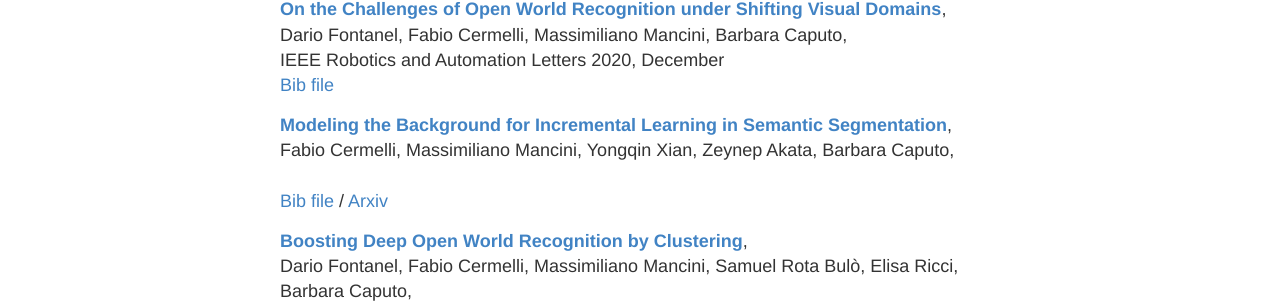
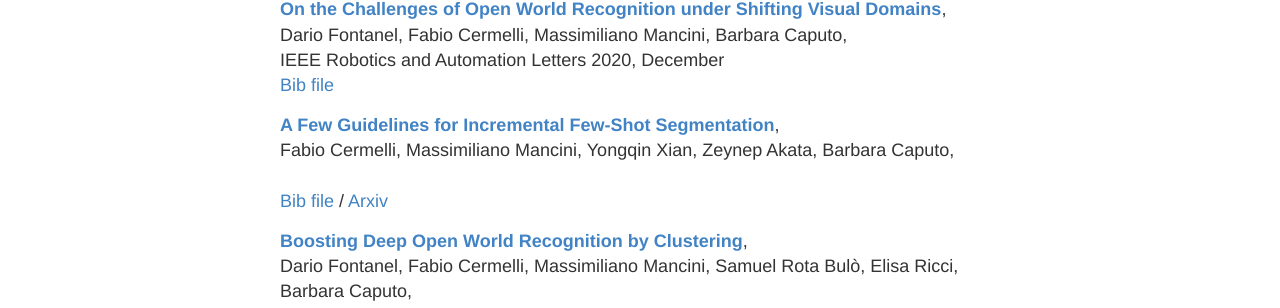
Before and after one commit to fcdl94/fcdl94.github.io, a Jekyll site: the page built from index.html, in a window 1280 px wide. Shown: the part 522-830 px from the top of the page. Built offline with Jekyll 4.4.1, drawn with Linux system fonts in a browser that asks for light colours.

Commit message:
Fix Paper GIFS

```diff
--- a/_papers/gifs2020.md
+++ b/_papers/gifs2020.md
@@ -1,5 +1,5 @@
 ---
-title: Modeling the Background for Incremental Learning in Semantic Segmentation
+title: A Few Guidelines for Incremental Few-Shot Segmentation
 authors: Fabio Cermelli, Massimiliano Mancini, Yongqin Xian, Zeynep Akata, Barbara Caputo
 arxiv: https://arxiv.org/abs/2012.01415
 link: https://arxiv.org/abs/2012.01415
```
